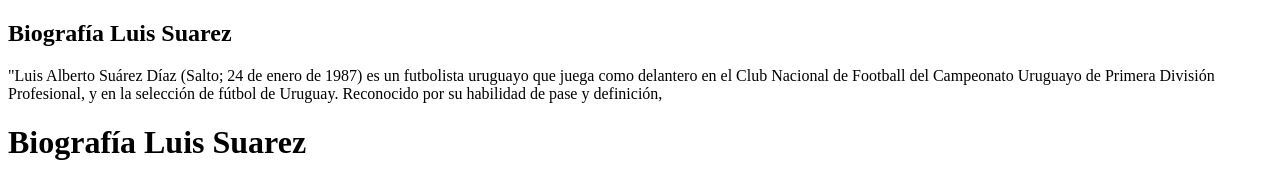
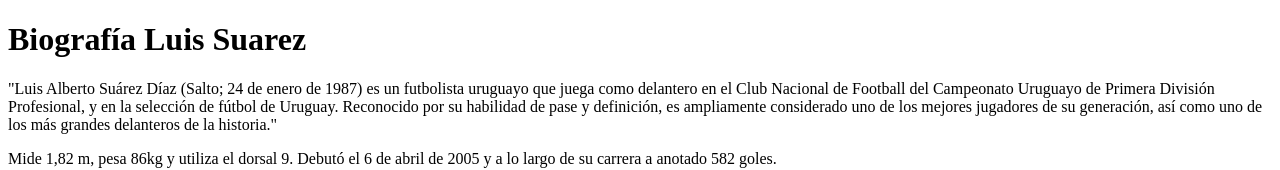
Before and after one commit to lucianaprs/tareagrupal0, a plain HTML site: page index.html in a window 1280 px wide. Shown: the top 170 px of the page. Drawn offline with Linux system fonts and the light colour scheme.

Commit message:
Update index.html

```diff
--- a/index.html
+++ b/index.html
@@ -11,8 +11,6 @@
 <body>
     <!--Noelia Diaz, Diego Pereyra, Mateo Landeira-->
     <p></p>
-    <h2>Biografía Luis Suarez</h2>
-    <p>"Luis Alberto Suárez Díaz (Salto; 24 de enero de 1987) es un futbolista uruguayo que juega como delantero en el Club Nacional de Football del Campeonato Uruguayo de Primera División Profesional, y en la selección de fútbol de Uruguay. Reconocido por su habilidad de pase y definición,
 
         <h1>Biografía Luis Suarez</h1>
         <p>"Luis Alberto Suárez Díaz (Salto; 24 de enero de 1987) es un futbolista uruguayo que juega como delantero en el Club Nacional de Football del Campeonato Uruguayo de Primera División Profesional, y en la selección de fútbol de Uruguay. Reconocido por su habilidad de pase y definición,
```
